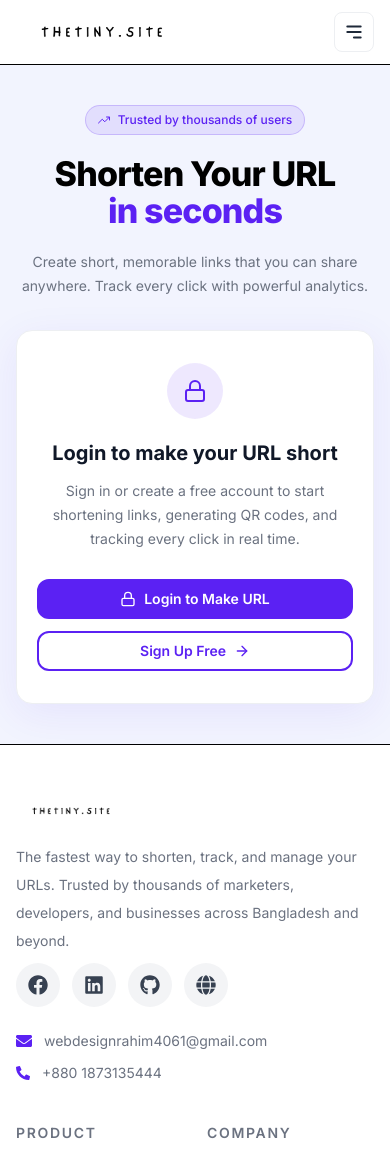
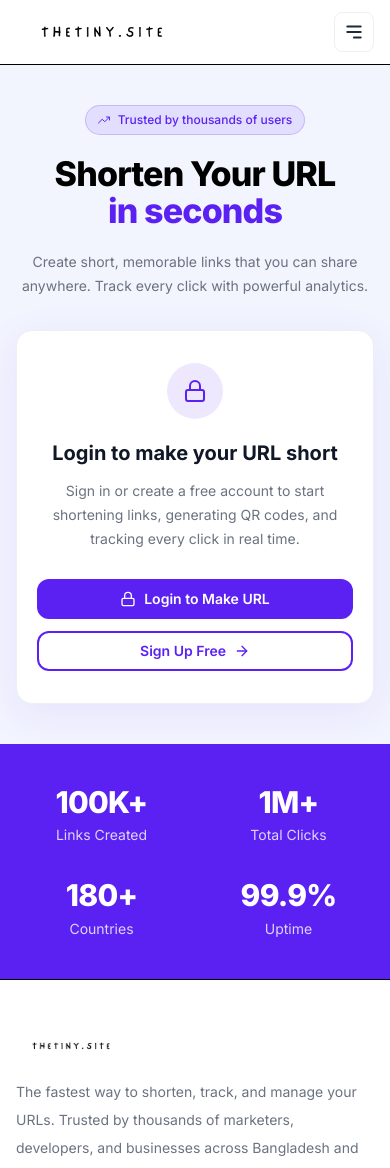
Before and after one commit to rahimsoftdev/thetiny, a React (Vite) app: page / in a window 390 px wide. Shown: the top 1168 px of the page. Built offline with nearby package versions, Linux system fonts and the light colour scheme.

Commit message:
add responsive Stats section

```diff
--- /dev/null
+++ b/src/components/Stats.jsx
@@ -0,0 +1,29 @@
+const stats = [
+  { value: "100K+", label: "Links Created" },
+  { value: "1M+", label: "Total Clicks" },
+  { value: "180+", label: "Countries" },
+  { value: "99.9%", label: "Uptime" },
+];
+
+const Stats = () => {
+  return (
+    <section className="w-full bg-primary py-10">
+      <div className="mx-auto max-w-main px-4 lg:px-10">
+        <div className="grid grid-cols-2 gap-x-4 gap-y-8 text-center lg:grid-cols-4 lg:gap-x-10">
+          {stats.map((item) => (
+            <div key={item.label}>
+              <h3 className="text-3xl font-extrabold leading-tight tracking-tight text-white sm:text-4xl md:text-5xl">
+                {item.value}
+              </h3>
+              <p className="mt-1 text-sm text-white/80 sm:text-base">
+                {item.label}
+              </p>
+            </div>
+          ))}
+        </div>
+      </div>
+    </section>
+  );
+};
+
+export default Stats;
--- a/src/pages/HomePage.jsx
+++ b/src/pages/HomePage.jsx
@@ -1,9 +1,11 @@
 import Banner from '../components/Banner';
+import Stats from '../components/Stats';
 
 const HomePage = () => {
     return (
         <div className=''>
             <Banner/>
+            <Stats/>
         </div>
     );
 };
```
